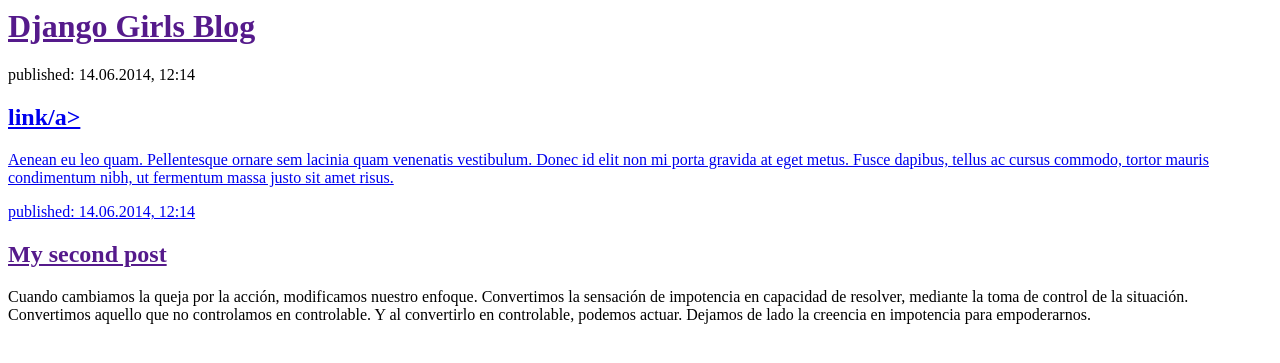
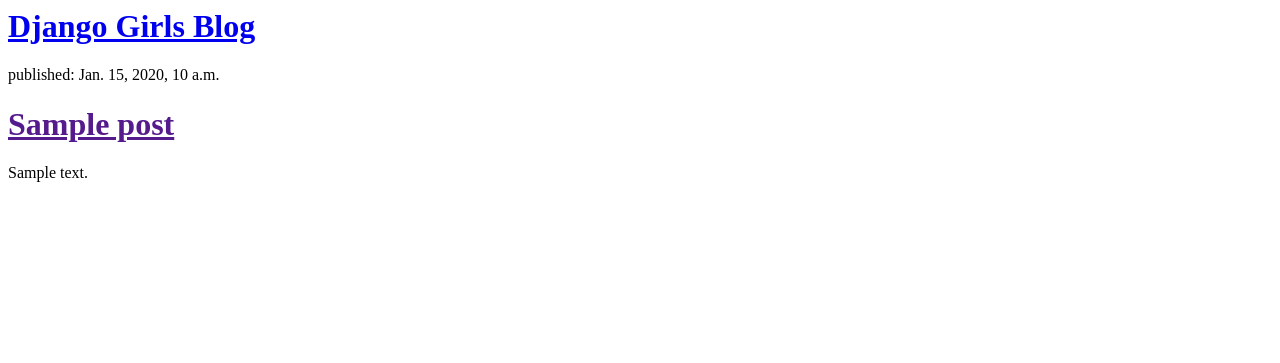
Before and after one commit to PaUuIf/my-first-blog, a Django app: template blog/templates/blog/post_list.html in a window 1280 px wide. Shown: the top 363 px of the page. Run offline with Django 3.2, Linux system fonts and the light colour scheme; the template is opened without the code that fills it: values that come from a table or form of the project are taken from there, others are empty; tables that the repository leaves empty hold one stand-in row (values such as "Sample post").

Commit message:
Modified templates to display posts from database.

```diff
--- a/blog/templates/blog/post_list.html
+++ b/blog/templates/blog/post_list.html
@@ -4,19 +4,15 @@
         </head>
         <body>
             <div>
-                <h1><a href="">Django Girls Blog</a></h1>
-            </div>
+        <h1><a href="/">Django Girls Blog</a></h1>
+    </div>
 
-            <div>
-                <p>published: 14.06.2014, 12:14</p>
-                <h2><a href="https://foroalfa.org/articulos/no-se-queje-resuelva">link/a></h2>
-                <p>Aenean eu leo quam. Pellentesque ornare sem lacinia quam venenatis vestibulum. Donec id elit non mi porta gravida at eget metus. Fusce dapibus, tellus ac cursus commodo, tortor mauris condimentum nibh, ut fermentum massa justo sit amet risus.</p>
-            </div>
-
-            <div>
-                <p>published: 14.06.2014, 12:14</p>
-                <h2><a href="">My second post</a></h2>
-                <p>Cuando cambiamos la queja por la acción, modificamos nuestro enfoque. Convertimos la sensación de impotencia en capacidad de resolver, mediante la toma de control de la situación. Convertimos aquello que no controlamos en controlable. Y al convertirlo en controlable, podemos actuar. Dejamos de lado la creencia en impotencia para empoderarnos.</p>
-            </div>
+    {% for post in posts %}
+        <div>
+            <p>published: {{ post.published_date }}</p>
+            <h1><a href="">{{ post.title }}</a></h1>
+            <p>{{ post.text|linebreaksbr }}</p>
+        </div>
+    {% endfor %}
         </body>
     </html>
--- a/blog/views.py
+++ b/blog/views.py
@@ -1,3 +1,7 @@
 from django.shortcuts import render
+from django.utils import timezone
+from .models import Post
+
 def post_list(request):
-	return render(request, 'blog/post_list.html', {})
+    posts = Post.objects.filter(published_date__lte=timezone.now()).order_by('published_date')
+    return render(request, 'blog/post_list.html', {'posts': posts})
```
